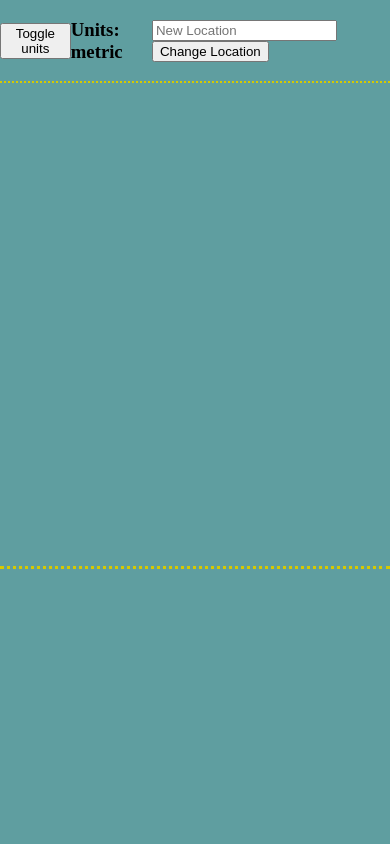
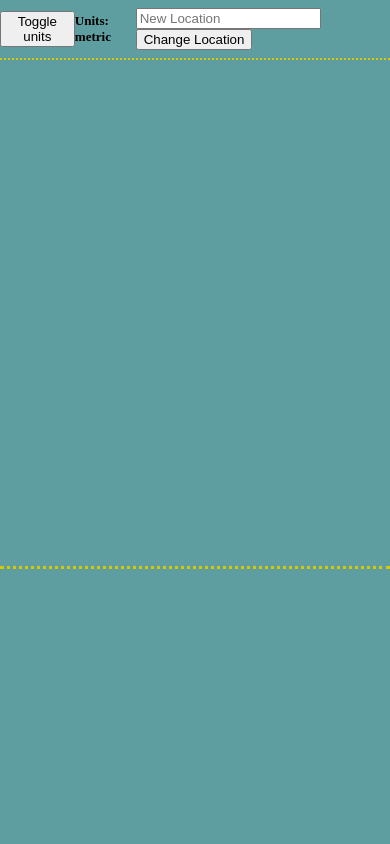
Before and after one commit to alissonperes/mv_weatherapp, a website built with webpack: page dist/index.html in a window 390 px wide. Built offline with Linux system fonts and the light colour scheme.

Commit message:
updated style to fit mobile screens

```diff
--- a/src/style.css
+++ b/src/style.css
@@ -1,7 +1,16 @@
 body {
+  background-color: cadetblue;
+  padding: 0;
   margin: 0;
-  padding: 0;
-  background-color: cadetblue;
+}
+
+@media (max-width: 767px) {
+  body    {
+    font-size: 0.7rem;
+  }
+  #current-forecast{
+    font-size: 0.8rem;
+  }
 }
 
 #app {
@@ -17,7 +26,7 @@ body {
   overflow: auto;
 }
 .forecast-item {
-  padding: 0 2rem;
+  padding: 0 1rem;
   display: flex;
   flex-direction: column;
   justify-content: flex-end;
@@ -26,7 +35,6 @@ body {
 }
 
 #current-weather {
-  line-height: 1.3rem;
   text-align: center;
   display: flex;
   justify-content: center;
```
Also changed, not shown: dist/index.html, dist/main.js.
